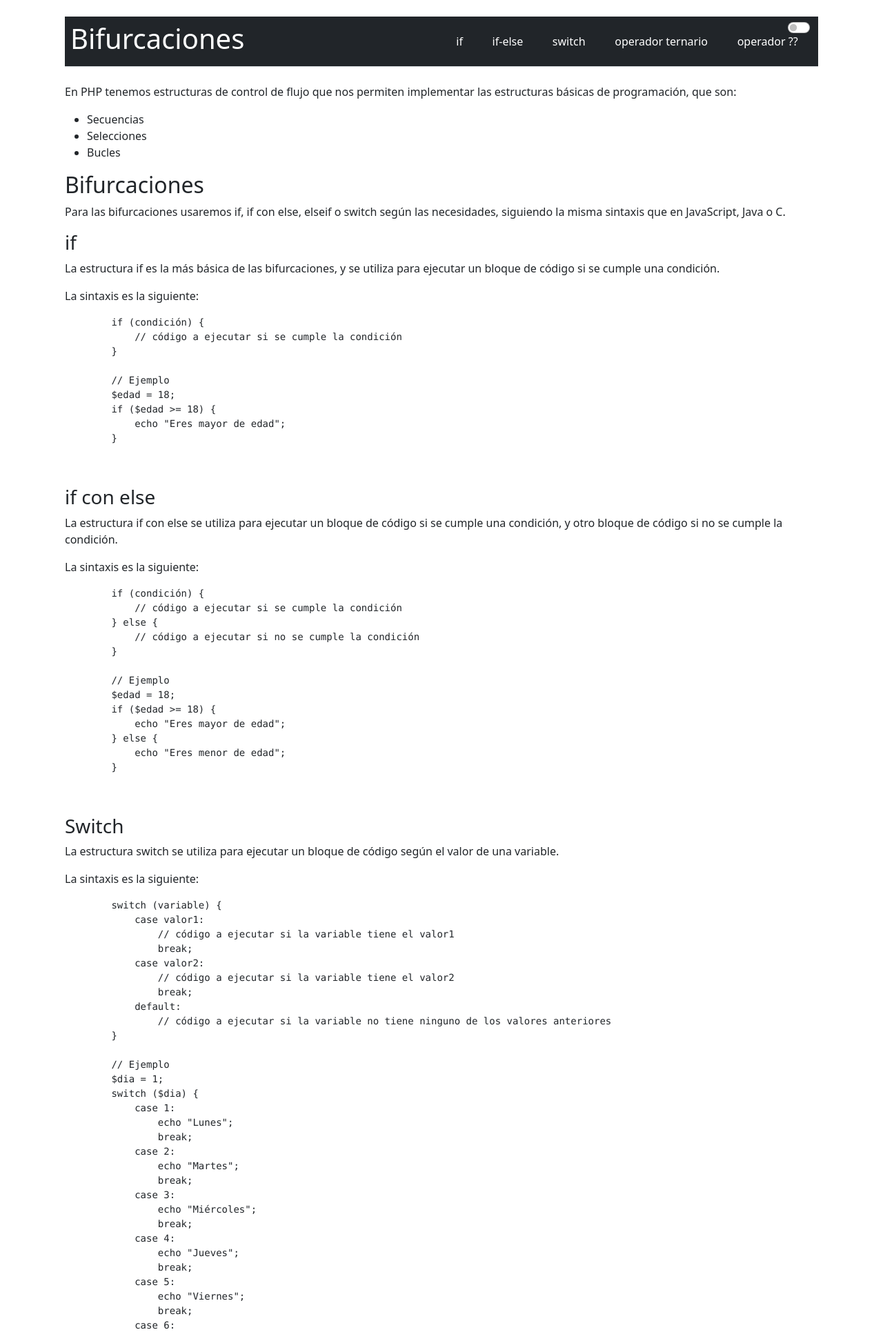
After one commit to danielmateu/soc_php, a PHP site: page /SOC_PHP/teoria/04-bifurcaciones/bifurcaciones.php in a window 1280 px wide. The commit adds this page. Shown: the top 1931 px of the page at 69% size. Run offline with PHP 8.4, Linux system fonts and the light colour scheme.

Commit message:
bifurcaciones

```diff
--- a/styles.css
+++ b/styles.css
@@ -1,3 +1,16 @@
-@tailwind base;
-@tailwind components;
-@tailwind utilities;
+
+
+a {
+    color: #fff;
+    text-decoration: none;
+}
+
+a:hover {
+    color: #ececec;
+    text-decoration: none;
+}
+
+.dark-mode {
+    background-color: #1f1e1e;
+    color: #fff;
+}
--- a/ejemplos/variables/variables.php
+++ b/teoria/01-variables/variables.php
@@ -7,7 +7,7 @@
     <meta name="viewport" content="width=device-width, initial-scale=1.0">
     <title>Variables</title>
     <link href="https://cdn.jsdelivr.net/npm/bootstrap@5.0.2/dist/css/bootstrap.min.css" rel="stylesheet" integrity="sha384-EVSTQN3/azprG1Anm3QDgpJLIm9Nao0Yz1ztcQTwFspd3yD65VohhpuuCOmLASjC" crossorigin="anonymous">
-
+    <link rel="stylesheet" href="../../styles.css">
 </head>
 
 <body class="container">
--- a/ejemplos/tipadoEstricto/tipadoEstricto.php
+++ b/teoria/02-tipadoEstricto/tipadoEstricto.php
@@ -8,7 +8,7 @@
     <meta name="viewport" content="width=device-width, initial-scale=1.0">
     <title>Tipado estricto</title>
     <link href="https://cdn.jsdelivr.net/npm/bootstrap@5.0.2/dist/css/bootstrap.min.css" rel="stylesheet" integrity="sha384-EVSTQN3/azprG1Anm3QDgpJLIm9Nao0Yz1ztcQTwFspd3yD65VohhpuuCOmLASjC" crossorigin="anonymous">
-
+    <link rel="stylesheet" href="../../styles.css">
 </head>
 <body
 class="container justify-content-center align-items-center  d-flex flex-column p-5"
--- a/ejemplos/formularios/formularios.php
+++ b/teoria/03-formularios/formularios.php
@@ -7,7 +7,7 @@
     <meta name="viewport" content="width=device-width, initial-scale=1.0">
     <title>Formularios</title>
     <link href="https://cdn.jsdelivr.net/npm/bootstrap@5.0.2/dist/css/bootstrap.min.css" rel="stylesheet" integrity="sha384-EVSTQN3/azprG1Anm3QDgpJLIm9Nao0Yz1ztcQTwFspd3yD65VohhpuuCOmLASjC" crossorigin="anonymous">
-
+    <link rel="stylesheet" href="../../styles.css">
 </head>
 
 <body class="container ">
--- /dev/null
+++ b/teoria/04-bifurcaciones/bifurcaciones.php
@@ -0,0 +1,191 @@
+<!DOCTYPE html>
+<html lang="en">
+
+<head>
+    <meta charset="UTF-8">
+    <meta http-equiv="X-UA-Compatible" content="IE=edge">
+    <meta name="viewport" content="width=device-width, initial-scale=1.0">
+    <title>Bifurcaciones</title>
+    <link href="https://cdn.jsdelivr.net/npm/bootstrap@5.0.2/dist/css/bootstrap.min.css" rel="stylesheet" integrity="sha384-EVSTQN3/azprG1Anm3QDgpJLIm9Nao0Yz1ztcQTwFspd3yD65VohhpuuCOmLASjC" crossorigin="anonymous">
+    <link rel="stylesheet" href="../../styles.css">
+
+</head>
+
+<body class="container p-4 position-relative">
+
+    <header class="d-flex flex-col justify-content-center bg-dark  p-2 mb-4 border-bottom position-sticky top-0 start-0  col-12" id="menu">
+        <h1 class="col-6 text-white">Bifurcaciones</h1>
+        <nav class="navbar navbar-expand-lg navbar-dark col-6 d-flex justify-content-around">
+            <a href="#if">if</a>
+            <a href="#ifelse">if-else</a>
+            <a href="#switch">switch</a>
+            <a href="#operadorTernario">operador ternario</a>
+            <a href="#operadorNull">operador ??</a>
+        </nav>
+        <!-- Boton para cambio de modo -->
+
+        <div class="form-check form-switch position-absolute top-0 end-0 me-1 mt-1">
+            <input class="form-check-input" type="checkbox" id="flexSwitchCheckDefault">
+            <!-- <label class="form-check-label" for="flexSwitchCheckDefault">Modo</label> -->
+        </div>
+
+    </header>
+
+
+    <p>En PHP tenemos estructuras de control de flujo que nos
+        permiten implementar las estructuras básicas de programación,
+        que son:</p>
+
+    <ul>
+        <li>Secuencias</li>
+        <li>Selecciones</li>
+        <li>Bucles</li>
+    </ul>
+
+    <h2>Bifurcaciones</h2>
+
+    <p>Para las bifurcaciones usaremos if, if con else, elseif o switch
+        según las necesidades, siguiendo la misma sintaxis que en
+        JavaScript, Java o C.</p>
+
+    <!-- <h3 id="if">if</h3> -->
+    <h3 id="if">if</h3>
+
+    <p>La estructura if es la más básica de las bifurcaciones, y se
+        utiliza para ejecutar un bloque de código si se cumple una
+        condición.</p>
+
+    <p>La sintaxis es la siguiente:</p>
+
+    <pre>
+        if (condición) {
+            // código a ejecutar si se cumple la condición
+        }
+
+        // Ejemplo
+        $edad = 18;
+        if ($edad >= 18) {
+            echo "Eres mayor de edad";
+        }
+
+    </pre>
+
+    <h3 id="ifelse">if con else</h3>
+
+    <p>La estructura if con else se utiliza para ejecutar un bloque de
+        código si se cumple una condición, y otro bloque de código si no
+        se cumple la condición.</p>
+
+    <p>La sintaxis es la siguiente:</p>
+
+    <pre>
+        if (condición) {
+            // código a ejecutar si se cumple la condición
+        } else {
+            // código a ejecutar si no se cumple la condición
+        }
+
+        // Ejemplo
+        $edad = 18;
+        if ($edad >= 18) {
+            echo "Eres mayor de edad";
+        } else {
+            echo "Eres menor de edad";
+        }
+
+    </pre>
+
+    <h3 id="switch">Switch</h3>
+
+    <p>La estructura switch se utiliza para ejecutar un bloque de código
+        según el valor de una variable.</p>
+
+    <p>La sintaxis es la siguiente:</p>
+
+    <pre>
+        switch (variable) {
+            case valor1:
+                // código a ejecutar si la variable tiene el valor1
+                break;
+            case valor2:
+                // código a ejecutar si la variable tiene el valor2
+                break;
+            default:
+                // código a ejecutar si la variable no tiene ninguno de los valores anteriores
+        }
+
+        // Ejemplo
+        $dia = 1;
+        switch ($dia) {
+            case 1:
+                echo "Lunes";
+                break;
+            case 2:
+                echo "Martes";
+                break;
+            case 3:
+                echo "Miércoles";
+                break;
+            case 4:
+                echo "Jueves";
+                break;
+            case 5:
+                echo "Viernes";
+                break;
+            case 6:
+                echo "Sábado";
+                break;
+            case 7:
+                echo "Domingo";
+                break;
+            default:
+                echo "No es un día de la semana";
+        }
+
+    </pre>
+
+    <h3 id="operadorTernario">Operador ternario</h3>
+
+    <p>El operador ternario es una forma abreviada de escribir una
+        estructura if con else.</p>
+
+    <p>La sintaxis es la siguiente:</p>
+
+    <pre>
+        condición ? código a ejecutar si se cumple la condición : código a ejecutar si no se cumple la condición
+
+        // Ejemplo
+        $edad = 18;
+        echo $edad >= 18 ? "Eres mayor de edad" : "Eres menor de edad";
+
+    </pre>
+
+    <h3 id="operadorNull">Operador ??</h3>
+
+    <p>El operador ?? es una forma abreviada de escribir una estructura
+        if con else, pero solo para comprobar si una variable tiene un
+        valor o no.</p>
+
+    <p>La sintaxis es la siguiente:</p>
+
+    <pre>
+        variable ?? valor por defecto
+
+        // Ejemplo
+        $nombre = $_GET['nombre'] ?? "No se ha recibido el nombre";
+
+    </pre>
+
+    <button class="btn btn-secondary btn-lg d-block mx-auto mt-5" id="btn-scroll">
+        Volver al principio
+    </button>
+
+    <footer class="p-2 mt-5 border-top text-center">
+        &copy; <?= date('Y') ?> - Desarrollo Web en Entorno Servidor
+
+    </footer>
+
+    <script src="./index.js"></script>
+</body>
+
+</html>
--- /dev/null
+++ b/teoria/04-bifurcaciones/index.js
@@ -0,0 +1,22 @@
+
+
+// Obtener boton
+const btn = document.getElementById('btn-scroll');
+// Agregar evento click
+btn.addEventListener('click', () => {
+    // Subir el scroll al principio de la pagina
+    window.scrollTo(0, 0);
+});
+
+// Dark y light mode
+
+// Obtener boton
+const btnDark = document.getElementById('flexSwitchCheckDefault');
+
+// Agregar evento click
+btnDark.addEventListener('click', () => {
+    // Obtener el body
+    const body = document.querySelector('body');
+    // Agregar o quitar la clase dark-mode
+    body.classList.toggle('dark-mode');
+});
```
